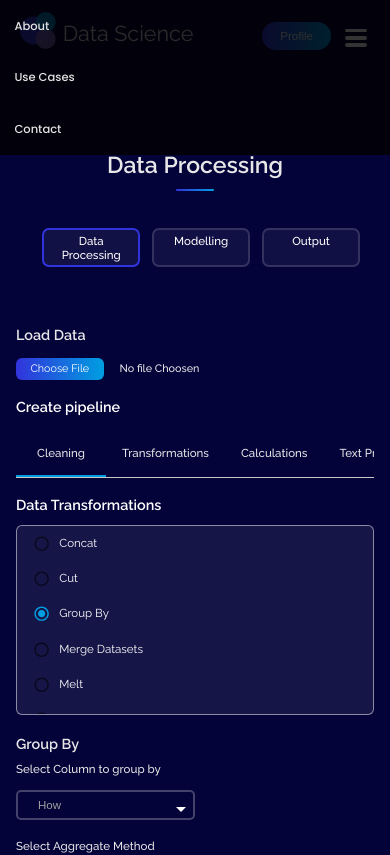
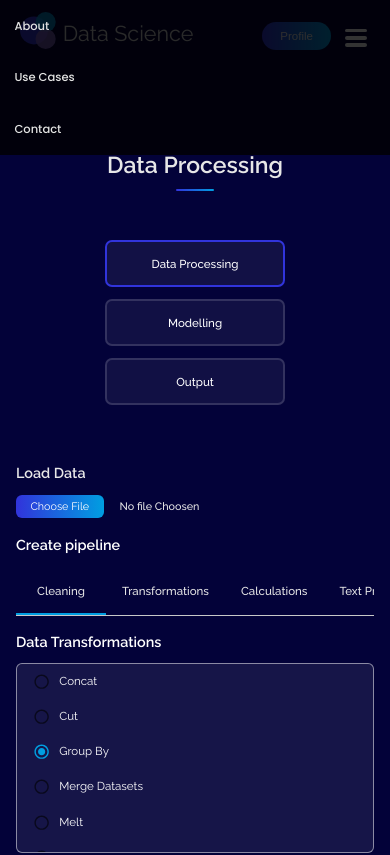
Before and after one commit to Shafqatrasool13000/data-science, a React (Create React App) app: page /use-cases in a window 390 px wide. Shown: the top 855 px of the page. Built offline with nearby package versions, Linux system fonts and the light colour scheme.

Commit message:
second last commit

```diff
--- a/src/components/Data Processing/DataProcessBtns.js
+++ b/src/components/Data Processing/DataProcessBtns.js
@@ -50,7 +50,7 @@ const DataProcessBtns = () => {
                 </Box>
                 <Box mt='5.2rem'>
                     <Box >
-                        <Stack direction='row' spacing='1.7rem' className={styles['data-process-btns']}>
+                        <Stack direction={{xs:'column',sm:'row'}} spacing='1.7rem' className={styles['data-process-btns']}>
                             <input type="radio" id="html" name="2" onClick={(e) => handleChange(e.target.value)} value="Data Processing" />
                             <label id='process-default-btn' for="html">Data Processing</label>
                             <input type="radio" id="css" name="2" onClick={(e) => handleChange(e.target.value)} value="Modelling" />
--- a/src/components/Data Processing/home.module.scss
+++ b/src/components/Data Processing/home.module.scss
@@ -197,12 +197,14 @@ display: none;
 @media screen and (max-width: 768px) {
   .data-process-btns > label {
     padding: 1rem 1rem;
-    min-width: 15rem;
+    min-width: 23rem;
   }
 }
 @media screen and (max-width: 480px) {
   .data-process-btns > label {
-    padding: 0.5rem 2rem;
-    min-width: 12rem;
+    padding: 2rem 2rem;
+    width: 25rem;
+
+
   }
 }
--- a/src/components/HomePage/Header/Header.css
+++ b/src/components/HomePage/Header/Header.css
@@ -2,9 +2,10 @@
   background-image: url("../../../assets/banner.svg");
   background-repeat: no-repeat;
   height: 100vh;
+  max-width: 1440px;
   background-size: cover;
   position: relative;
-  clip-path: polygon(0% 0%, 0% 100%, 28% 100%, 29% 100%, 100% 89%, 100% 0%);
+  /* clip-path: polygon(0% 0%, 0% 100%, 28% 100%, 29% 100%, 100% 89%, 100% 0%); */
 
 }
 #hero-main .hero-container {
--- a/src/components/Modeling/Modeling.js
+++ b/src/components/Modeling/Modeling.js
@@ -11,9 +11,7 @@ const Modeling = () => {
         <Grid container>
           <Stack direction={{ xs:'column',md:'row'  }}>
             <Grid item  md={3}  xs={12} mr='1rem'>
-              <Box display={{
-                xs:'none',sm:'unset'
-              }}>
+              <Box>
 
               <Sidebar />
               </Box>
--- a/src/components/Navbar/Navbar.js
+++ b/src/components/Navbar/Navbar.js
@@ -15,9 +15,9 @@ const Navbar = () => {
         </p>
       </Box>
       <ul className={styles["links"]}>
-        <li><Link to="about">About</Link></li>
+        <li><Link to="#">About</Link></li>
         <li><Link to="use-cases">Use Cases</Link></li>
-        <li><Link to="contact">Contact</Link></li>
+        <li><Link to="#">Contact</Link></li>
       </ul>
     <Box display={{xs:'none',md:'block'}} mt='0.5rem'>
      <button variant="contained" className='btn-blue'>
--- a/src/components/Navbar/Navbar2.js
+++ b/src/components/Navbar/Navbar2.js
@@ -15,9 +15,9 @@ const Navbar = () => {
         </p>
       </Box>
       <ul className={styles["links"]} px='2rem'>
-        <li><Link to="about">About</Link></li>
+        <li><Link to="#">About</Link></li>
         <li><Link to="use-cases">Use Cases</Link></li>
-        <li><Link to="contact">Contact</Link></li>
+        <li><Link to="#">Contact</Link></li>
         <Box ml={{
           xs:'1.5rem',lg:'0'
         }} display={{
--- a/src/components/Navbar/navbar.module.scss
+++ b/src/components/Navbar/navbar.module.scss
@@ -144,8 +144,7 @@ nav .icon-burger .line {
 
 }
 
-
-
+:global{
   @media screen and (max-width: 490px) {
     av :checked ~ .navbar_icon-burger__skG1c .navbar_line__u4dLp:nth-child(1) {
       margin-top: 2rem;
@@ -156,3 +155,4 @@ nav .icon-burger .line {
 
   }
   }
+}
--- a/src/components/Sidebar/Sidebar.css
+++ b/src/components/Sidebar/Sidebar.css
@@ -17,6 +17,7 @@
     font-family: Raleway;
 
 }
+
 .sidebar-btns > input{
     display: none;
     }
@@ -27,10 +28,10 @@
     background: rgba(255, 255, 255, 0.08);
 } */
 
-/* .sidebar-main input[type="radio"]:checked+label {
+.sidebar-main input[type="radio"]:checked+label {
     border: 2px solid rgba(255, 255, 255, 0.08);
     background: rgba(255, 255, 255, 0.08);
-  } */
+  }
 
 @media only screen and (max-width: 550px)  {
     .sidebar-main button{
@@ -41,4 +42,7 @@
     .sidebar-main lable{
         padding: .5rem 0.6rem;
     }
+    .sidebar-btns{
+        overflow-x: scroll;
+    }
   }
--- a/src/components/Sidebar/Sidebar.js
+++ b/src/components/Sidebar/Sidebar.js
@@ -12,9 +12,9 @@ const Sidebar = () => {
   const handleChange = () => {
     document.getElementById('sidebar-default-btn').style = null;
   }
-  return <Box mt={{ xs: '0rem', sm: '0rem' }} height={{ lg: '100vh', xs: '100%' }}  className='sidebar-main'
+  return <Box  mt={{ xs: '0rem', sm: '0rem' }} height={{ lg: '100vh', xs: '100%' }}  className='sidebar-main'
   >
-    <Stack direction={{ xs: 'row', md: 'column' }} className='sidebar-btns' gap={{
+    <Stack   direction={{ xs: 'column', sm: 'column' }} className='sidebar-btns' gap={{
       xs:'1rem',lg:'2rem'
     }} p='2rem'>
     <input type="radio" id="General Models" name="3" onClick={(e) => handleChange(e.target.value)} value="General Models" />
```
Lines whose indentation alone changed are shown as unchanged.
